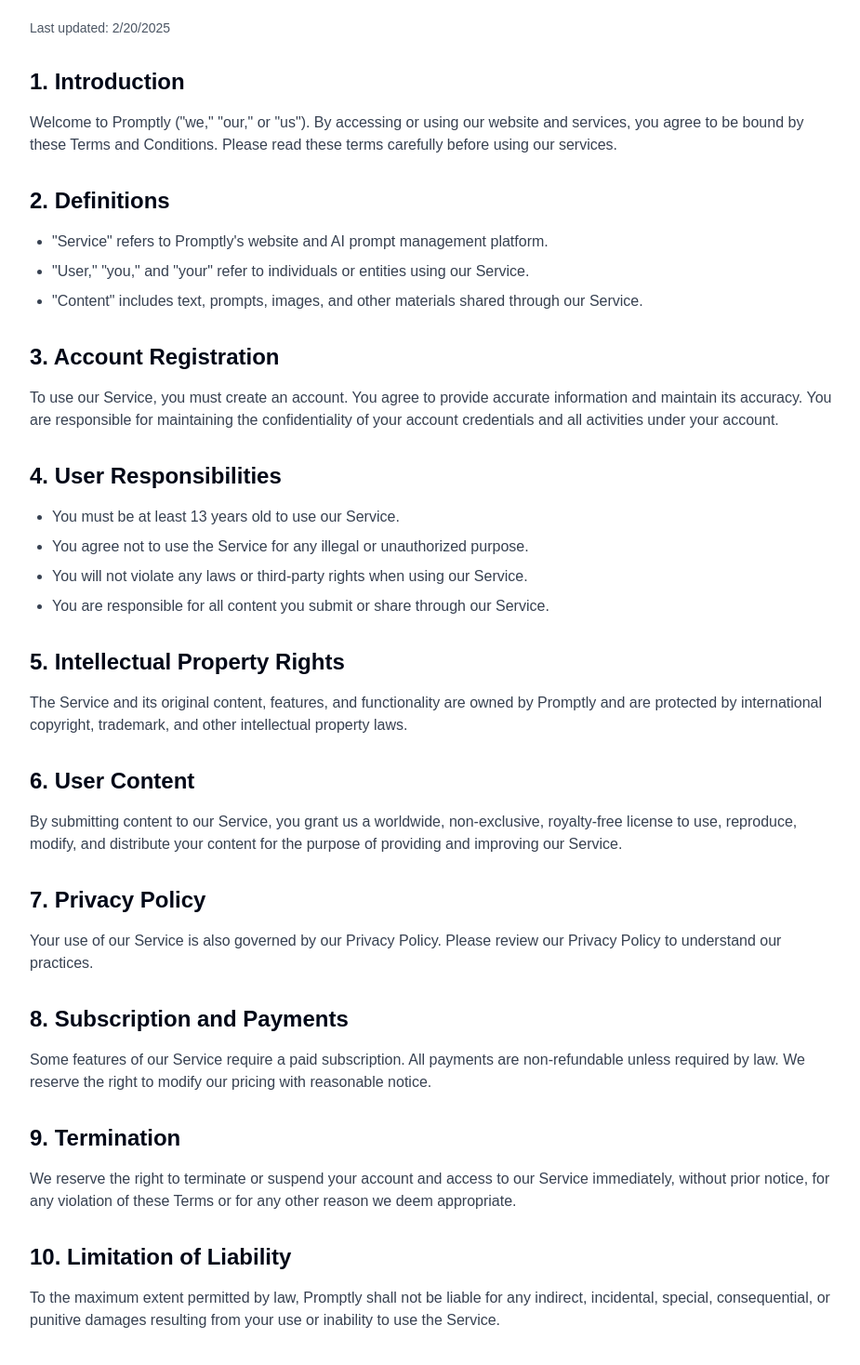
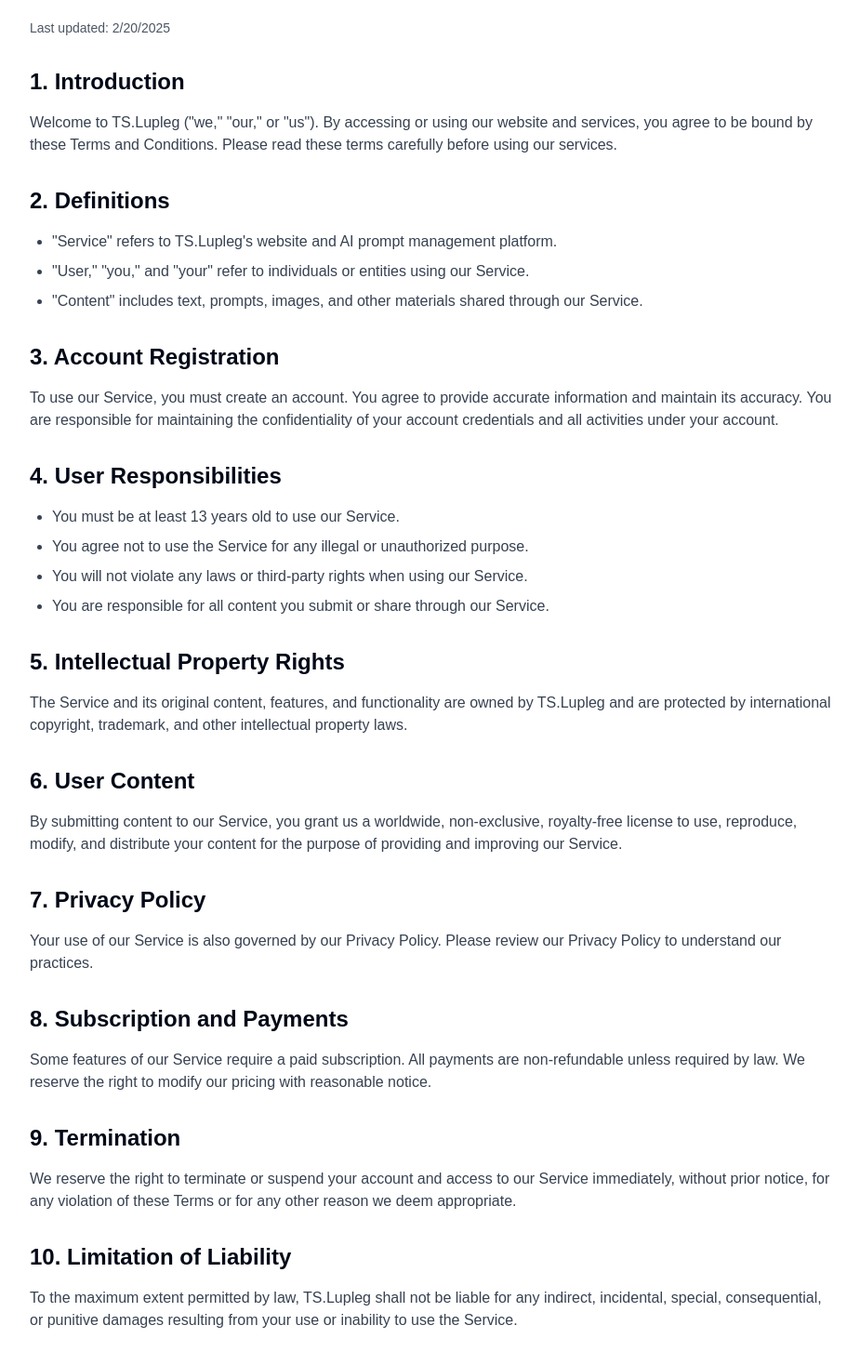
Before and after one commit to marksikaundi/TS-Lupleg, a Next.js app: page /legal/terms in a window 1280 px wide. Shown: the part 380-1848 px from the top of the page at 93% size, without its empty margins (176-1101 px from the left). Built offline with nearby package versions, Linux system fonts and the light colour scheme.

Commit message:
Update branding from Promptly to TS.Lupleg across About, Privacy Policy, and Terms pages

```diff
--- a/app/company/about/page.tsx
+++ b/app/company/about/page.tsx
@@ -7,7 +7,7 @@
       <div className="max-w-7xl mx-auto px-4 sm:px-6 lg:px-8 py-16">
         <div className="text-center mt-20 mb-16">
           <h1 className="text-4xl font-bold text-gray-900 sm:text-5xl">
-            About Promptly
+            About TS.Lupleg
           </h1>
           <p className="mt-4 text-xl text-gray-600">
             Empowering creators with AI-driven content optimization
@@ -20,7 +20,7 @@
               Our Mission
             </h2>
             <p className="text-gray-600">
-              At Promptly, we&apos;re on a mission to revolutionize content
+              At TS.Lupleg, we&apos;re on a mission to revolutionize content
               creation by making AI-powered optimization accessible to creators
               worldwide. We believe that every creator deserves the tools to
               maximize their content&apos;s potential and reach their target
@@ -81,7 +81,7 @@
           </h2>
           <p className="text-gray-600 mb-8">
             Whether you&apos;re a seasoned content creator or just starting out,
-            Promptly is here to help you achieve your content goals. Join
+            TS.Lupleg is here to help you achieve your content goals. Join
             thousands of creators who are already using our platform to optimize
             their content and grow their audience.
           </p>
--- a/app/legal/privacy/page.tsx
+++ b/app/legal/privacy/page.tsx
@@ -22,7 +22,7 @@
         <section>
           <h2 className="text-2xl font-semibold mb-4">1. Introduction</h2>
           <p className="text-gray-700 mb-4">
-            Welcome to Promptly (&quot;we,&quot; &quot;our,&quot; or
+            Welcome to TS.Lupleg (&quot;we,&quot; &quot;our,&quot; or
             &quot;us&quot;). We are committed to protecting your privacy and
             ensuring the security of your personal information. This Privacy
             Policy explains how we collect, use, disclose, and safeguard your
@@ -154,7 +154,7 @@
 
           <p className="text-gray-700">
             <MdEmail className="inline text-xl mr-2 text-gray-700" />
-            Email: privacy@promptly.com <br />
+            Email: privacy@TS.Lupleg.com <br />
           </p>
 
           <p className="text-gray-700">
--- a/app/legal/terms/page.tsx
+++ b/app/legal/terms/page.tsx
@@ -21,7 +21,7 @@
         <section>
           <h2 className="text-2xl font-semibold mb-4">1. Introduction</h2>
           <p className="text-gray-700">
-            Welcome to Promptly (&quot;we,&quot; &quot;our,&quot; or
+            Welcome to TS.Lupleg (&quot;we,&quot; &quot;our,&quot; or
             &quot;us&quot;). By accessing or using our website and services, you
             agree to be bound by these Terms and Conditions. Please read these
             terms carefully before using our services.
@@ -32,7 +32,7 @@
           <h2 className="text-2xl font-semibold mb-4">2. Definitions</h2>
           <ul className="list-disc pl-6 text-gray-700 space-y-2">
             <li>
-              &quot;Service&quot; refers to Promptly&apos;s website and AI
+              &quot;Service&quot; refers to TS.Lupleg&apos;s website and AI
               prompt management platform.
             </li>
             <li>
@@ -85,7 +85,7 @@
           </h2>
           <p className="text-gray-700">
             The Service and its original content, features, and functionality
-            are owned by Promptly and are protected by international copyright,
+            are owned by TS.Lupleg and are protected by international copyright,
             trademark, and other intellectual property laws.
           </p>
         </section>
@@ -133,9 +133,10 @@
             10. Limitation of Liability
           </h2>
           <p className="text-gray-700">
-            To the maximum extent permitted by law, Promptly shall not be liable
-            for any indirect, incidental, special, consequential, or punitive
-            damages resulting from your use or inability to use the Service.
+            To the maximum extent permitted by law, TS.Lupleg shall not be
+            liable for any indirect, incidental, special, consequential, or
+            punitive damages resulting from your use or inability to use the
+            Service.
           </p>
         </section>
 
@@ -155,7 +156,7 @@
           </h2>
           <p className="text-gray-700">
             If you have any questions about these Terms, please contact us at
-            support@promptly.com
+            support@TS.Lupleg.com
           </p>
         </section>
       </div>
```
